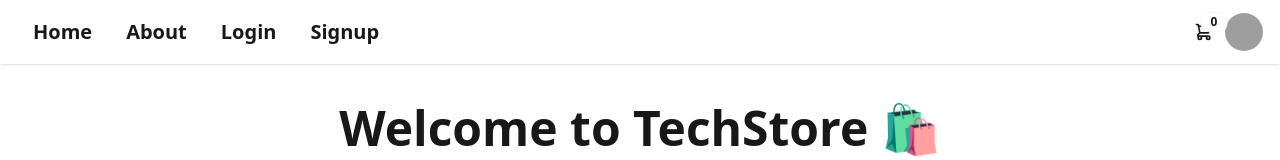
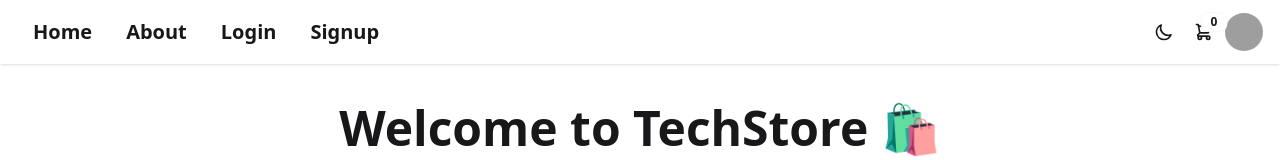
Before and after one commit to vandakisaeed/ecommerce_group_projekt, a Next.js app in the folder ecommerce-frontend/: page / in a window 1280 px wide. Shown: the top 160 px of the page. Built offline with nearby package versions, Linux system fonts and the light colour scheme; no server answers; grey boxes are pictures that could not be loaded.

Commit message:
add context

```diff
--- a/ecommerce-frontend/package.json
+++ b/ecommerce-frontend/package.json
@@ -19,9 +19,11 @@
     "@types/node": "^20",
     "@types/react": "^19",
     "@types/react-dom": "^19",
+    "autoprefixer": "^10.4.21",
     "eslint": "^9",
     "eslint-config-next": "16.0.0",
-    "tailwindcss": "^4",
+    "postcss": "^8.5.6",
+    "tailwindcss": "^4.1.16",
     "typescript": "^5"
   }
 }
--- a/ecommerce-frontend/src/app/components/Nav.tsx
+++ b/ecommerce-frontend/src/app/components/Nav.tsx
@@ -3,6 +3,7 @@
 import { useEffect, useState } from "react";
 import Link from "next/link";
 import {useAuthStore} from '../login/page'
+import { useTheme } from "../context/ThemeContext";
 
 
 interface CartItem {
@@ -16,6 +17,7 @@
 export default function Nav() {
   const [cart, setCart] = useState<CartItem[]>([]);
   const { isLoggedIn } = useAuthStore(); // ✅ get global login state
+  const { theme, toggleTheme } = useTheme();
 
   // Load cart from localStorage on mount
     useEffect(() => {
@@ -53,6 +55,25 @@
 
         }
       </div>
+
+      {/* Theme Toggle Button */}
+      <button
+        onClick={toggleTheme}
+        className="btn btn-ghost btn-circle"
+        aria-label="Toggle theme"
+      >
+        {theme === "light" ? (
+          // Moon icon for dark mode
+          <svg xmlns="http://www.w3.org/2000/svg" className="h-5 w-5" fill="none" viewBox="0 0 24 24" stroke="currentColor">
+            <path strokeLinecap="round" strokeLinejoin="round" strokeWidth={2} d="M20.354 15.354A9 9 0 018.646 3.646 9.003 9.003 0 0012 21a9.003 9.003 0 008.354-5.646z" />
+          </svg>
+        ) : (
+          // Sun icon for light mode
+          <svg xmlns="http://www.w3.org/2000/svg" className="h-5 w-5" fill="none" viewBox="0 0 24 24" stroke="currentColor">
+            <path strokeLinecap="round" strokeLinejoin="round" strokeWidth={2} d="M12 3v1m0 16v1m9-9h-1M4 12H3m15.364 6.364l-.707-.707M6.343 6.343l-.707-.707m12.728 0l-.707.707M6.343 17.657l-.707.707M16 12a4 4 0 11-8 0 4 4 0 018 0z" />
+          </svg>
+        )}
+      </button>
 
       <div className="flex-none">
         {/* Cart Dropdown */}
--- /dev/null
+++ b/ecommerce-frontend/src/app/context/ThemeContext.tsx
@@ -0,0 +1,64 @@
+// context/ThemeContext.tsx
+"use client";
+import { createContext, useContext, useEffect, useState } from "react";
+
+type Theme = "light" | "dark";
+
+const ThemeContext = createContext<{
+  theme: Theme;
+  toggleTheme: () => void;
+}>({
+  theme: "light",
+  toggleTheme: () => {},
+});
+
+export function ThemeProvider({ children }: { children: React.ReactNode }) {
+  const [theme, setTheme] = useState<Theme>("light");
+  const [mounted, setMounted] = useState(false);
+
+  // 🔁 Load theme from localStorage on mount
+  useEffect(() => {
+    setMounted(true);
+    const saved = localStorage.getItem("theme") as Theme;
+    if (saved) {
+      setTheme(saved);
+    }
+  }, []);
+
+  // Apply theme to document
+  useEffect(() => {
+    if (!mounted) return;
+
+    const root = document.documentElement;
+
+    // For Tailwind dark mode
+    if (theme === "dark") {
+      root.classList.add("dark");
+    } else {
+      root.classList.remove("dark");
+    }
+
+    // For DaisyUI themes
+    root.setAttribute("data-theme", theme);
+
+    // Persist to localStorage
+    localStorage.setItem("theme", theme);
+  }, [theme, mounted]);
+
+  const toggleTheme = () => setTheme(theme === "light" ? "dark" : "light");
+
+  // Prevent flash of unstyled content
+  if (!mounted) {
+    return <>{children}</>;
+  }
+
+  return (
+    <ThemeContext.Provider value={{ theme, toggleTheme }}>
+      {children}
+    </ThemeContext.Provider>
+  );
+}
+
+export function useTheme() {
+  return useContext(ThemeContext);
+}
--- a/ecommerce-frontend/src/app/layout.tsx
+++ b/ecommerce-frontend/src/app/layout.tsx
@@ -3,6 +3,7 @@
 import "./globals.css";
 import Nav  from "./components/Nav";
 import Footer from "./components/Footer";
+import { ThemeProvider } from "./context/ThemeContext";
 
 const geistSans = Geist({
   variable: "--font-geist-sans",
@@ -29,9 +30,11 @@
       <body
         className={`${geistSans.variable} ${geistMono.variable} antialiased`}
       >
+        <ThemeProvider>
         <Nav />
         {children}
         <Footer />
+        </ThemeProvider>
       </body>
     </html>
   );
--- /dev/null
+++ b/ecommerce-frontend/tailwind.config.js
@@ -0,0 +1,18 @@
+/** @type {import('tailwindcss').Config} */
+module.exports = {
+  darkMode: 'class', // Enable class-based dark mode
+  content: [
+    './src/pages/**/*.{js,ts,jsx,tsx,mdx}',
+    './src/components/**/*.{js,ts,jsx,tsx,mdx}',
+    './src/app/**/*.{js,ts,jsx,tsx,mdx}',
+  ],
+  theme: {
+    extend: {},
+  },
+  plugins: [
+    require('daisyui'),
+  ],
+  daisyui: {
+    themes: ["light", "dark"], // DaisyUI theme support
+  },
+}
```
Also changed, not shown: ecommerce-frontend/src/app/globals.css (+8 -0 lines), 1 other file (tests, documents, lock files or other folders).
